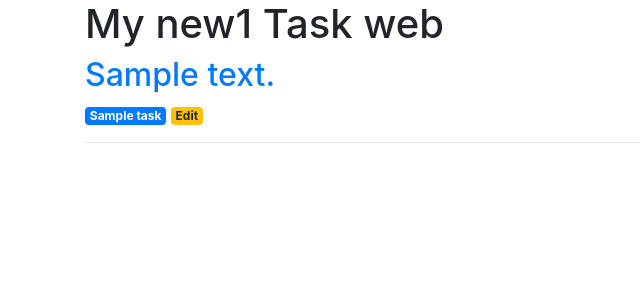
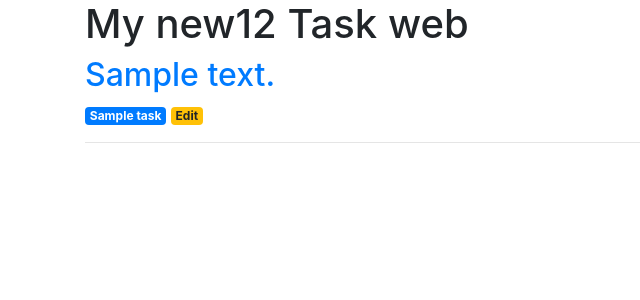
Before and after one commit to guyguyr23/flask_app, a Flask app: page / in a window 1280 px wide. Shown: the part 56-356 px from the top of the page, without its empty margins (0-640 px from the left). Run offline with Flask 2, Linux system fonts and the light colour scheme; tables that the repository leaves empty or names only in its code hold one stand-in row (values such as "Sample post"); data that the repository does not hold is empty; some libraries are stand-ins or nearby versions.

Commit message:
check ainge

```diff
--- a/app/templates/index.html
+++ b/app/templates/index.html
@@ -1,7 +1,7 @@
 {% extends 'base.html' %}
 
 {% block content %}
-    <h1>{% block title %} My new1 Task web {% endblock %}</h1>
+    <h1>{% block title %} My new12 Task web {% endblock %}</h1>
         {% for post in posts %}
         <a href="{{ url_for('post', post_id=post[0]) }}">
             <h2>{{ post[2] }}</h2>
```
